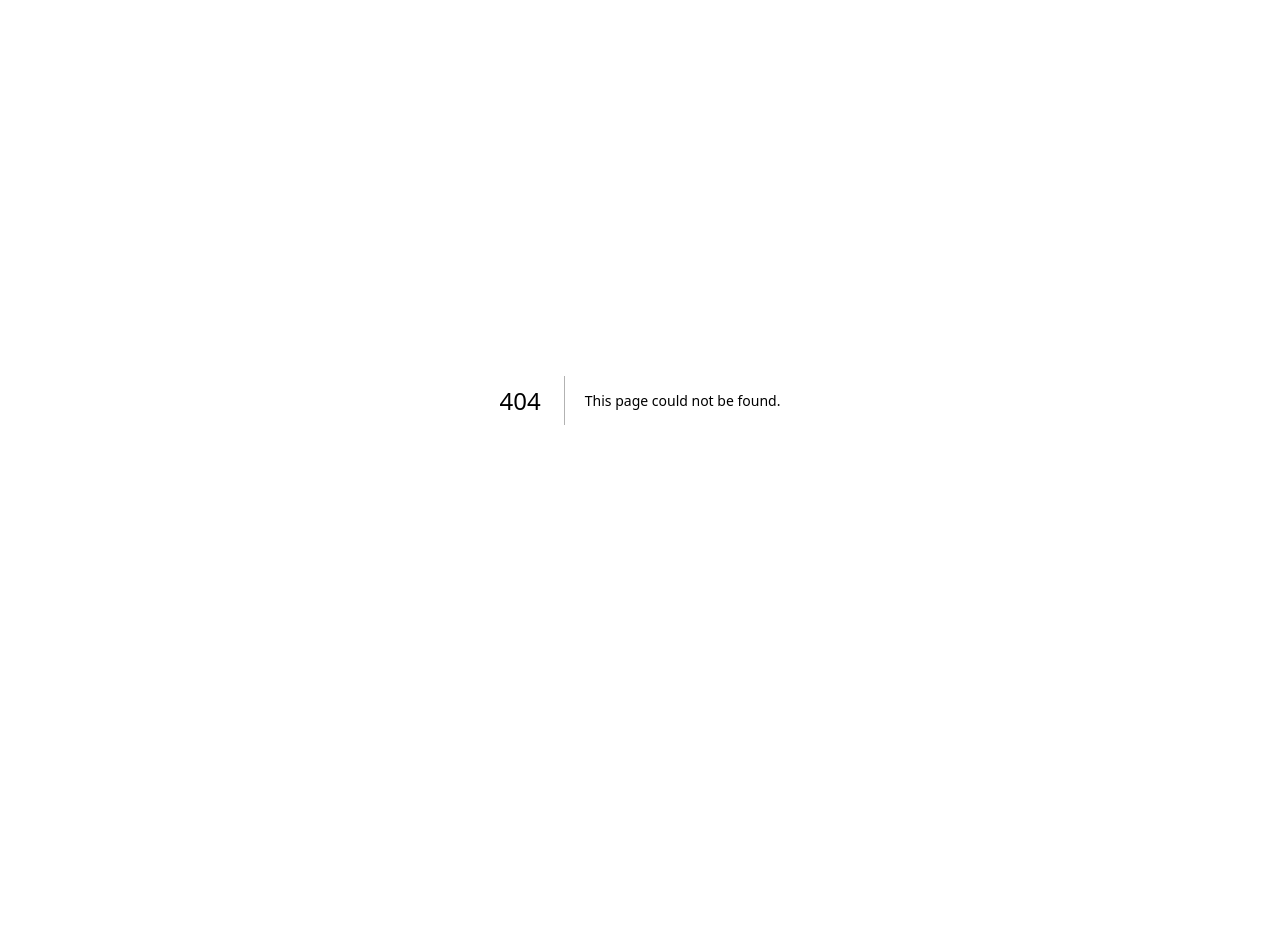
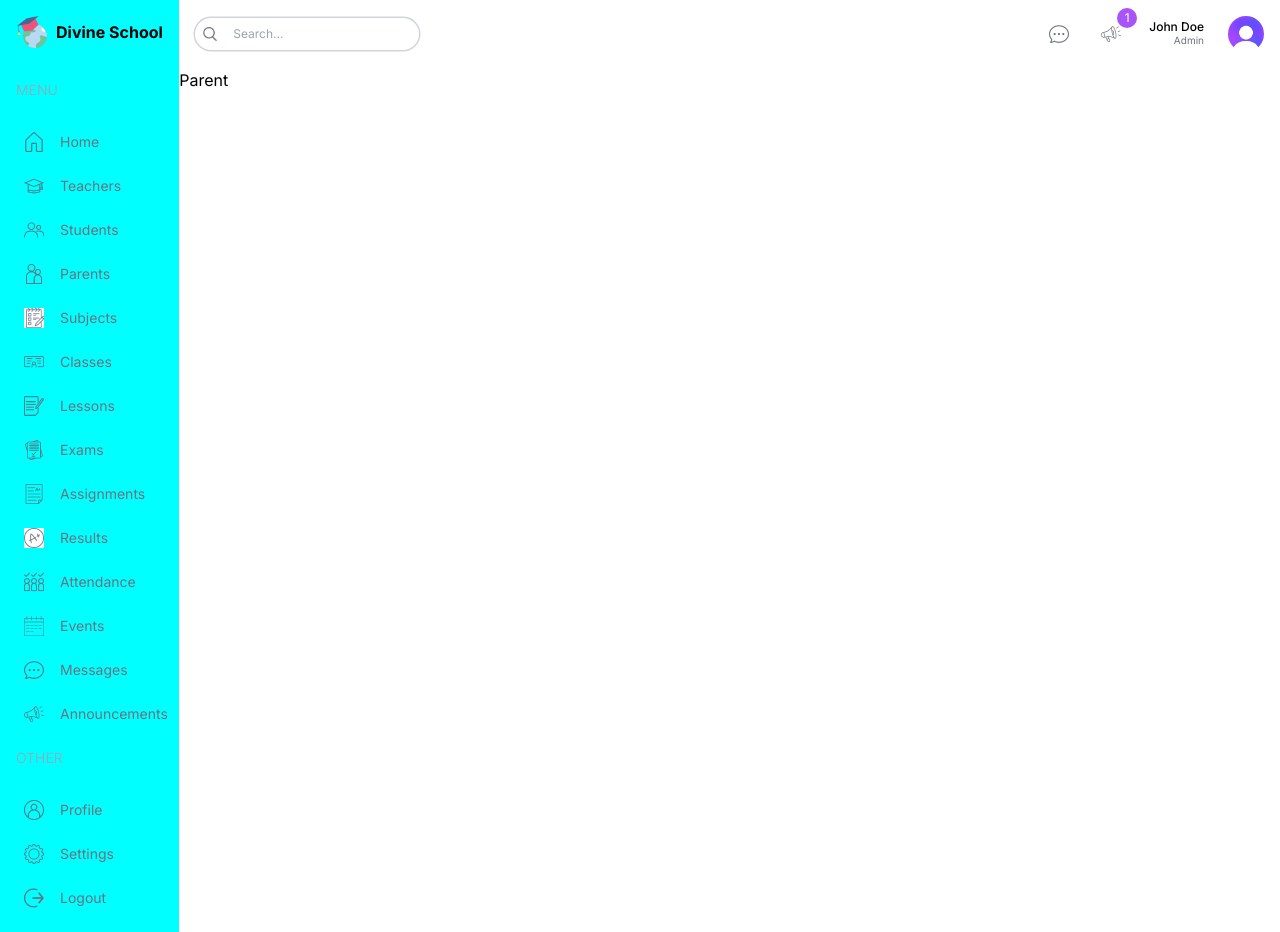
Before and after one commit to Surya-KF/SchoolManagementDashBoard, a Next.js app in the folder Frontend/: page /list/parents in a window 1280 px wide. Before the commit this address had no page. Before the commit the page ends 800 px from the top, so only its background shows below. Built offline with nearby package versions, Linux system fonts and the light colour scheme.

Commit message:
Minor change.

```diff
--- /dev/null
+++ b/Frontend/src/app/(dashboard)/list/parents/page.tsx
@@ -0,0 +1,7 @@
+const ParentPage = () =>{
+    return(
+        <div className="">Parent</div>
+    )
+}
+
+export default ParentPage;
--- /dev/null
+++ b/Frontend/src/app/(dashboard)/list/subjects/page.tsx
@@ -0,0 +1,7 @@
+const SubjectPage = () =>{
+    return(
+        <div className="">Subjects</div>
+    )
+}
+
+export default SubjectPage;
--- /dev/null
+++ b/Frontend/src/app/(dashboard)/list/teachers/page.tsx
@@ -0,0 +1,7 @@
+const TeacherPage = () =>{
+    return(
+        <div className="">Teachers</div>
+    )
+}
+
+export default TeacherPage;
--- a/Frontend/src/app/(dashboard)/parent/page.tsx
+++ b/Frontend/src/app/(dashboard)/parent/page.tsx
@@ -5,4 +5,4 @@ const ParentPage = () => {
 
 
 }
-export default ParentPage;
+export default ParentPage
--- a/Frontend/src/components/Navbar.tsx
+++ b/Frontend/src/components/Navbar.tsx
@@ -27,4 +27,4 @@ const Navbar = () => {
   )
 }
 
-export default Navbar
+export default Navbar;
```
